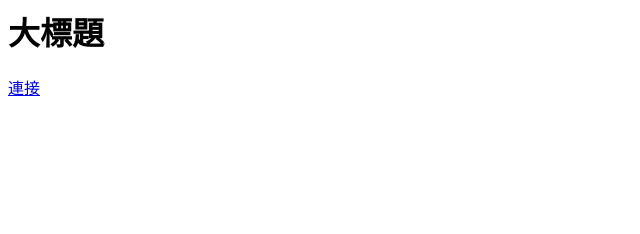
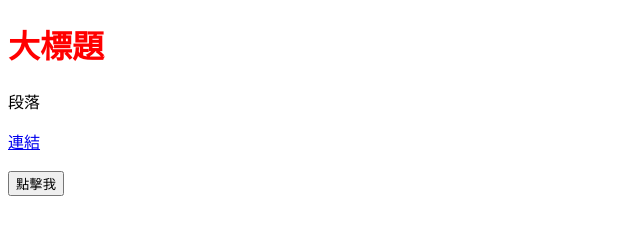
Before and after one commit to TomAJer/Web-Security, a plain HTML site: page index.html in a window 1280 px wide. Shown: the whole page, without its empty margins (0-640 px from the left). Drawn offline with Linux system fonts and the light colour scheme.

Commit message:
Update index.html

```diff
--- a/index.html
+++ b/index.html
@@ -1,13 +1,27 @@
+<!DOCTYPE html>
 <html>
-  <head>
-    <title>
-      網站標題
-    </title>
-  </head>
-  <body>
-    <h1>
-      大標題
-    </h1>
-    <a href = "網址">連接</a>
-  </body>
+<head>
+<title>網站標題</title>
+<style>
+h1 {
+  color: red;
+}
+</style>
+</head>
+<body>
+
+<h1>大標題</h1>
+<p>段落</p>
+<a href="網址">連結</a>
+<br>
+<br>
+<button onclick="click()">點擊我</button>
+
+<script>
+function click() {
+  alert("嘗試執行 JavaScript");
+}
+</script>
+
+</body>
 </html>
```
